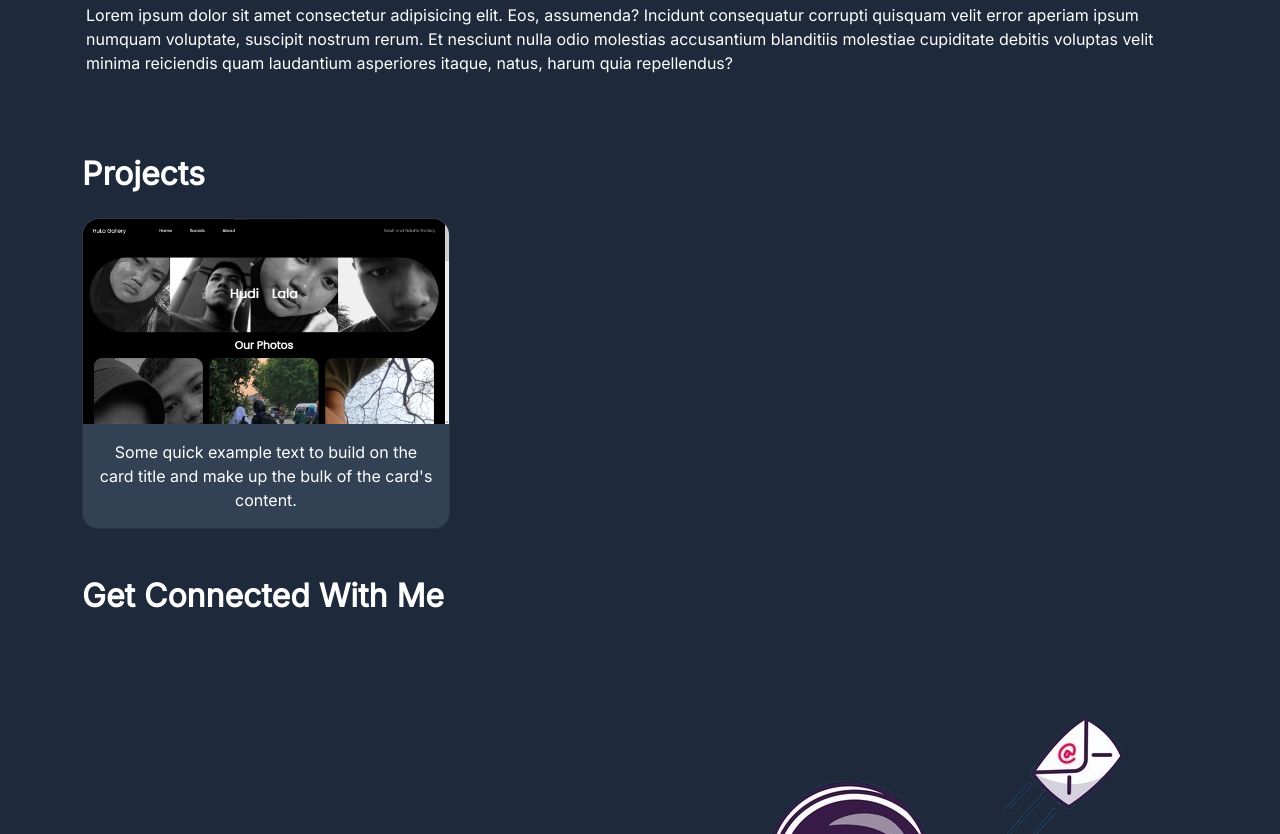
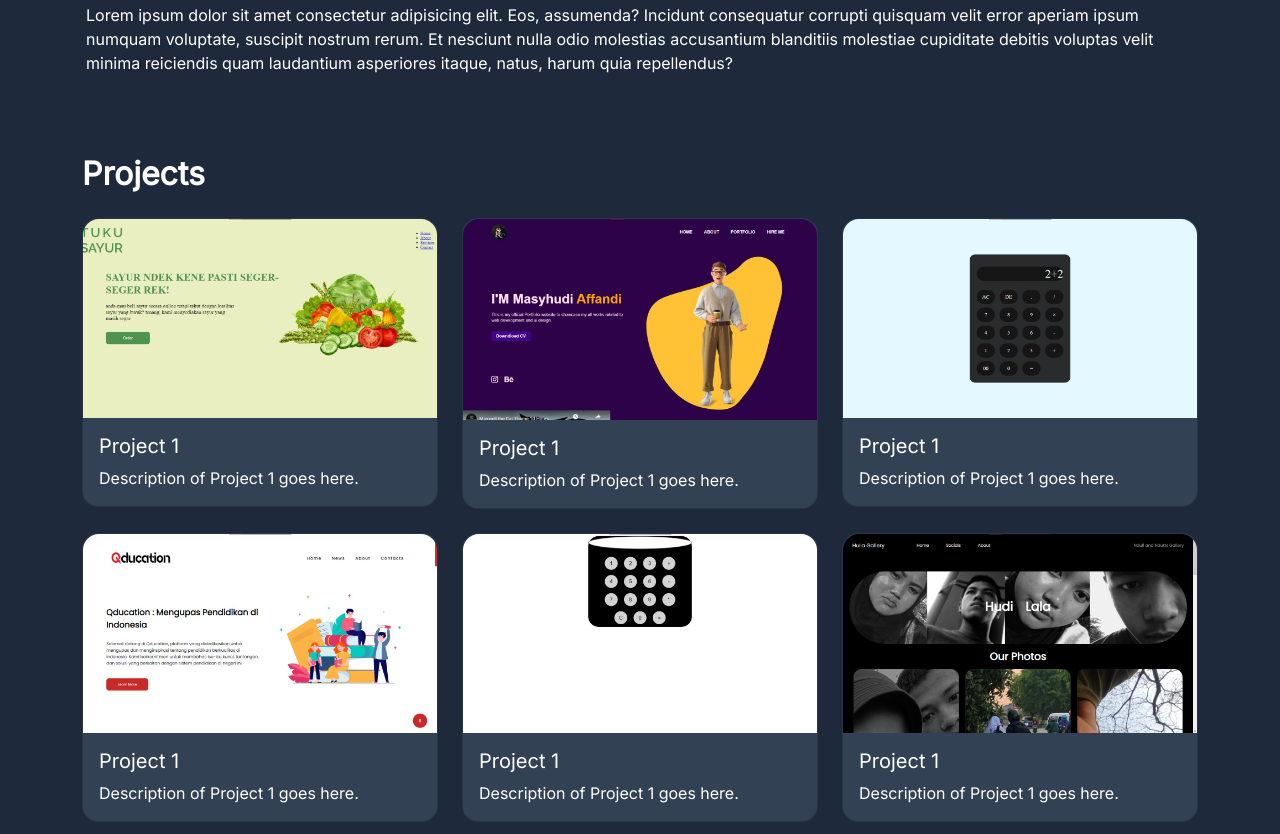
Before and after one commit to Humdiess/Portofolio, a website: page index.html in a window 1280 px wide. Shown: the part 706-1540 px from the top of the page. Drawn offline with nearby package versions, Linux system fonts and the light colour scheme.

Commit message:
Add files via upload

```diff
--- a/index.html
+++ b/index.html
@@ -4,6 +4,7 @@
     <meta charset="UTF-8">
     <meta name="viewport" content="width=device-width, initial-scale=1.0">
     <link rel="stylesheet" href="styles.css">
+    <link rel="icon" href="img/logo.png" type="image/x-icon">
     <link href='https://fonts.googleapis.com/css?family=Inter' rel='stylesheet'>
     <link href="https://cdn.jsdelivr.net/npm/bootstrap@5.3.1/dist/css/bootstrap.min.css" rel="stylesheet" integrity="sha384-4bw+/aepP/YC94hEpVNVgiZdgIC5+VKNBQNGCHeKRQN+PtmoHDEXuppvnDJzQIu9" crossorigin="anonymous">
     <title>Masyhudi Affandi</title>
@@ -99,20 +100,85 @@
     <!-- about-end -->
 
     <!-- projects -->
+
     <div class="container">
-        <h2 class="text-white fw-bold pb-3">Projects</h2>
-        <div class="row row-cols-3  text-center">
-          <div class="col" >
-            <div class="card text-white rounded-4" style="background-color: #334155; width: 23rem;">
-                <img src="img/project/pro1.jpg " class="card-img-top rounded-top-4" alt="my project">
-                <div class="card-body">
-                  <p class="card-text">Some quick example text to build on the card title and make up the bulk of the card's content.</p>
-                </div>
-              </div>
-          </div>
+        <h2 class="text-white my-4 fw-bold">Projects</h2>
+        <div class="row">
+            <!-- card-start -->
+            <div class="col-md-4 mb-4">
+                <a href="#" target="_blank" rel="noopener noreferrer" class="text-decoration-none">
+                    <div class="card text-white rounded-4" style="background-color: #334155;">
+                        <img src="img/project/pro (1).jpg" class="card-img-top rounded-top-4" alt="Project 1">
+                        <div class="card-body">
+                            <h5 class="card-title">Project 1</h5>
+                            <p class="card-text">Description of Project 1 goes here.</p>
+                        </div>
+                    </div>
+                </a>
+            </div>
 
+            <div class="col-md-4 mb-4">
+                <a href="https://humdiess.github.io/Humdies-Portofolio/" target="_blank" rel="noopener noreferrer" class="text-decoration-none">
+                    <div class="card text-white rounded-4" style="background-color: #334155;">
+                        <img src="img/project/pro (2).jpg" class="card-img-top rounded-top-4" alt="Project 1">
+                        <div class="card-body">
+                            <h5 class="card-title">Project 1</h5>
+                            <p class="card-text">Description of Project 1 goes here.</p>
+                        </div>
+                    </div>
+                </a>
+            </div>
+
+            <div class="col-md-4 mb-4">
+                <a href="https://humdiess.github.io/Calculator-seadanya/" target="_blank" rel="noopener noreferrer" class="text-decoration-none">
+                    <div class="card text-white rounded-4" style="background-color: #334155;">
+                        <img src="img/project/pro (3).jpg" class="card-img-top rounded-top-4" alt="Project 1">
+                        <div class="card-body">
+                            <h5 class="card-title">Project 1</h5>
+                            <p class="card-text">Description of Project 1 goes here.</p>
+                        </div>
+                    </div>
+                </a>
+            </div>
+
+            <div class="col-md-4 mb-4">
+                <a href="#" target="_blank" rel="noopener noreferrer" class="text-decoration-none">
+                    <div class="card text-white rounded-4" style="background-color: #334155;">
+                        <img src="img/project/pro (4).jpg" class="card-img-top rounded-top-4" alt="Project 1">
+                        <div class="card-body">
+                            <h5 class="card-title">Project 1</h5>
+                            <p class="card-text">Description of Project 1 goes here.</p>
+                        </div>
+                    </div>
+                </a>
+            </div>
+
+            <div class="col-md-4 mb-4">
+                <a href="#" target="_blank" rel="noopener noreferrer" class="text-decoration-none">
+                    <div class="card text-white rounded-4" style="background-color: #334155;">
+                        <img src="img/project/pro (5).jpg" class="card-img-top rounded-top-4" alt="Project 1">
+                        <div class="card-body">
+                            <h5 class="card-title">Project 1</h5>
+                            <p class="card-text">Description of Project 1 goes here.</p>
+                        </div>
+                    </div>
+                </a>
+            </div>
+
+            <div class="col-md-4 mb-4">
+                <a href="https://hulagithub.github.io/" target="_blank" rel="noopener noreferrer" class="text-decoration-none">
+                    <div class="card text-white rounded-4" style="background-color: #334155;">
+                        <img src="img/project/pro (6).jpg" class="card-img-top rounded-top-4" alt="Project 1">
+                        <div class="card-body">
+                            <h5 class="card-title">Project 1</h5>
+                            <p class="card-text">Description of Project 1 goes here.</p>
+                        </div>
+                    </div>
+                </a>
+            </div>
+            <!-- card-end -->
         </div>
-      </div>
+    </div>
     <!-- projects-end -->
 
     <!-- contact -->
@@ -128,6 +194,18 @@
     </div>
     <!-- end of contact  -->
 
+    <!-- footer -->
+    <footer>
+        <svg xmlns="http://www.w3.org/2000/svg" viewBox="0 0 1440 320"><path fill="#334155" fill-opacity="1" d="M0,128L26.7,122.7C53.3,117,107,107,160,122.7C213.3,139,267,181,320,165.3C373.3,149,427,75,480,74.7C533.3,75,587,149,640,154.7C693.3,160,747,96,800,90.7C853.3,85,907,139,960,133.3C1013.3,128,1067,64,1120,64C1173.3,64,1227,128,1280,144C1333.3,160,1387,128,1413,112L1440,96L1440,320L1413.3,320C1386.7,320,1333,320,1280,320C1226.7,320,1173,320,1120,320C1066.7,320,1013,320,960,320C906.7,320,853,320,800,320C746.7,320,693,320,640,320C586.7,320,533,320,480,320C426.7,320,373,320,320,320C266.7,320,213,320,160,320C106.7,320,53,320,27,320L0,320Z"></path></svg>
+        <div class="container-fluid"  style="background-color: #334155;">
+            <h1>ini footer</h1>
+            <ul>
+                <li>sa</li>
+                <li>sa</li>
+            </ul>
+        </div>
+    </footer>
+    <!-- footer-end  -->
 
 <script src="script.js"></script>
 <script src="https://cdn.jsdelivr.net/npm/bootstrap@5.3.1/dist/js/bootstrap.bundle.min.js" integrity="sha384-HwwvtgBNo3bZJJLYd8oVXjrBZt8cqVSpeBNS5n7C8IVInixGAoxmnlMuBnhbgrkm" crossorigin="anonymous"></script>
```
Also changed, not shown: img/logo.png (added), img/project/pro (1).jpg (added), img/project/pro (2).jpg (added), img/project/pro (3).jpg (added), img/project/pro (4).jpg (added), img/project/pro (5).jpg (added), img/project/pro (6).jpg (added), package.json (line endings or trailing spaces).
